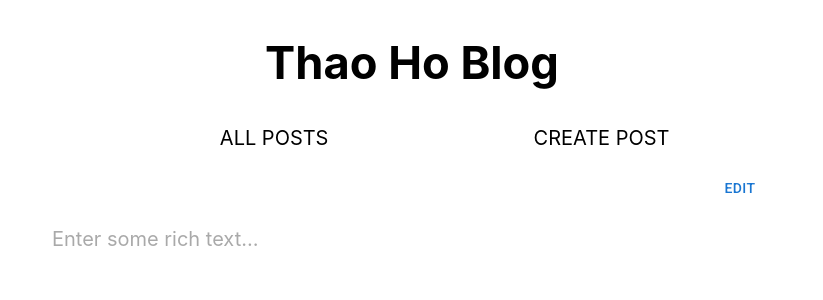
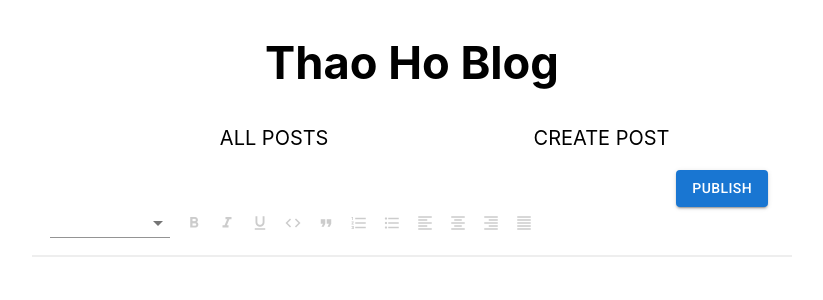
Before and after one commit to thaoho21294/personal-blog, a React app: page /post/create in a window 1280 px wide. Shown: the top 300 px of the page, without its empty margins (228-1051 px from the left). Built offline with nearby package versions, Linux system fonts and the light colour scheme.

Commit message:
Clear editor when creating

```diff
--- a/src/components/editor/Editor.js
+++ b/src/components/editor/Editor.js
@@ -19,22 +19,10 @@ const Editor = ({ content, onChange, readOnly, forceUpdate }) => {
   const renderLeaf = useCallback((props) => <Leaf {...props} />, [])
 
   useEffect(() => {
-    if (forceUpdate) {
-      editor.children = content
-      if (editor.children.length) {
-        editor.selection = {
-          anchor: {
-            path: [1, 0],
-            offset: 1,
-          },
-          focus: {
-            path: [1, 0],
-            offset: 1,
-          },
-        }
-      }
-      editor.onChange()
-    }
+    editor.children = content
+    // TODO: handle auto focusing
+    editor.selection = null
+    editor.onChange()
   }, [forceUpdate])
 
   return (
--- a/src/scenes/Post.js
+++ b/src/scenes/Post.js
@@ -10,8 +10,17 @@ const Post = () => {
   const { id } = useParams()
   const [editing, setEditing] = useState(false)
   const [content, setContent] = useState([])
-  const [forceUpdate, setForceUpdate] = useState(false)
+  const [forceUpdate, setForceUpdate] = useState(0)
   const [originalContent, setOriginalContent] = useState(false)
+
+  useEffect(() => {
+    if (!id) {
+      console.log('force update')
+      setContent([])
+      setEditing(true)
+      setForceUpdate((v) => v + 1)
+    }
+  }, [id])
 
   useEffect(() => {
     if (id) {
@@ -20,7 +29,7 @@ const Post = () => {
         .then((response) => {
           setOriginalContent(response.data.content)
           setContent(response.data.content)
-          setForceUpdate(true)
+          setForceUpdate((v) => v + 1)
         })
         .catch(function (error) {
           console.log(error)
@@ -56,7 +65,6 @@ const Post = () => {
           <Button
             onClick={() => {
               setEditing(true)
-              setForceUpdate(false)
             }}
           >
             Edit
@@ -74,16 +82,18 @@ const Post = () => {
               Publish
             </Button>
             <span style={{ marginLeft: '4px' }}></span>
+            {id && (
               <Button
                 variant='outlined'
                 onClick={() => {
                   setContent(originalContent)
-                setForceUpdate(true)
+                  setForceUpdate((v) => v + 1)
                   setEditing(false)
                 }}
               >
-              Revert
+                Cancel
               </Button>
+            )}
           </>
         )}
       </div>
```
Lines whose indentation alone changed are shown as unchanged.
